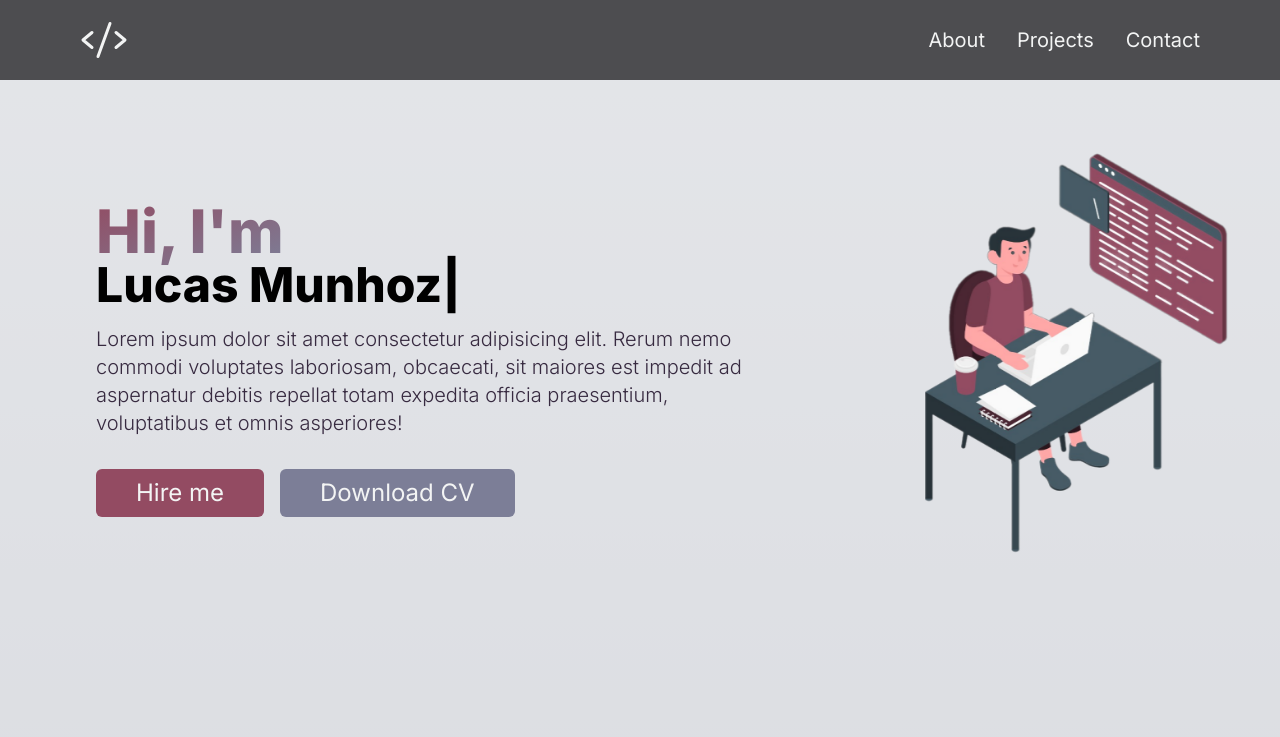
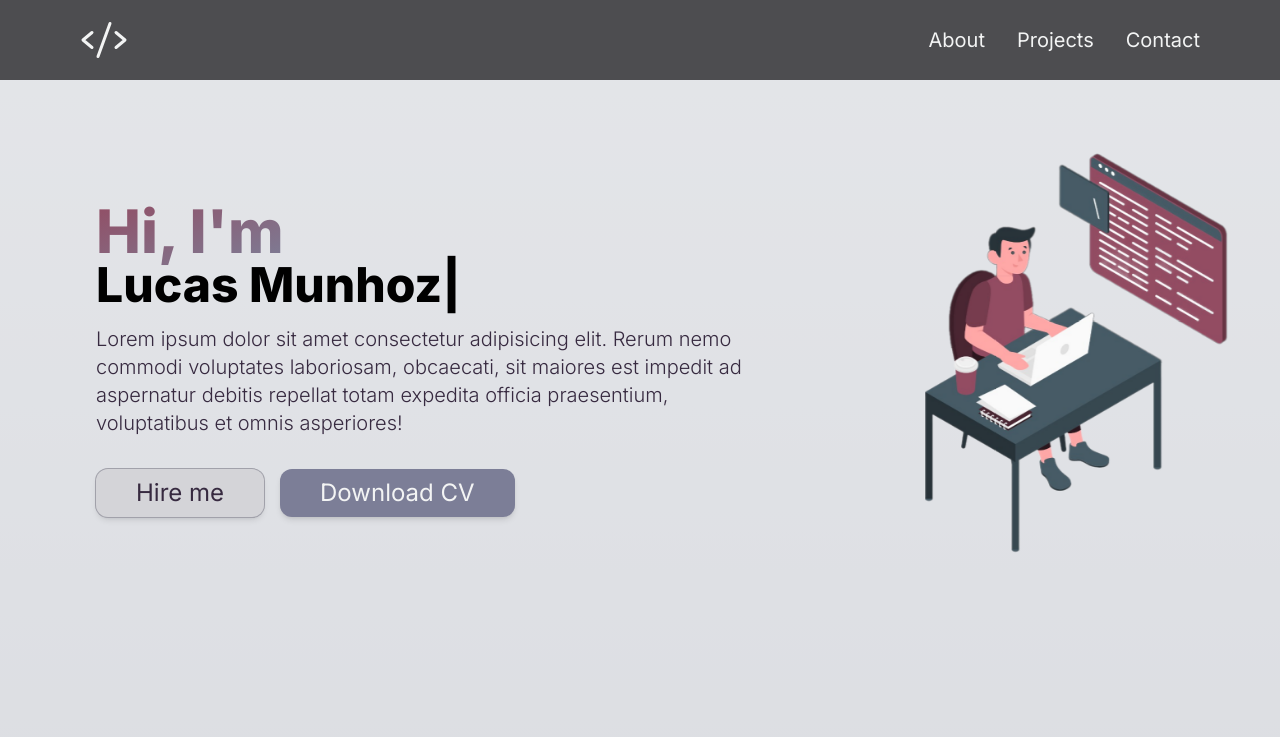
Before and after one commit to munhoz2k/lucas-next-portfolio, a Next.js app: page / in a window 1280 px wide. Shown: the top 737 px of the page. Built offline with nearby package versions, Linux system fonts and the light colour scheme.

Commit message:
style: button styles change

```diff
--- a/src/app/components/hero/HeroSection.tsx
+++ b/src/app/components/hero/HeroSection.tsx
@@ -38,17 +38,20 @@ export default function HeroSection() {
             voluptatibus et omnis asperiores!
           </p>
 
-          <div>
+          <div className='max-md:space-y-4'>
             <button
-              className='px-6 py-2 mr-4 mb-2 w-full rounded-md bg-brand-color text-light-shades text-lg
-              md:hover:px-12 lg:hover:px-16 hover:brightness-125 hover:shadow-hover-1 hover:-translate-y-[2px]
-              md:mb-0 md:w-fit lg:px-10 lg:text-2xl transition-all duration-300'
+              className='px-10 py-2 w-full bg-zinc-300 text-dark-shades text-lg
+              rounded-xl shadow-md ring-1 ring-zinc-400 outline-none hover:ring-2
+              hover:ring-brand-color hover:shadow-lg hover:shadow-brand-color hover:-translate-y-1
+              md:mr-4 md:w-fit lg:px-10 lg:text-2xl transition-all duration-300'
             >
               Hire me
             </button>
+
             <button
-              className='px-6 py-2 w-full rounded-md bg-dark-accent text-light-shades text-lg
-              md:hover:px-12 lg:hover:px-16 hover:brightness-110 hover:shadow-hover-1 hover:-translate-y-[2px]
+              className='px-10 py-2 w-full bg-dark-accent text-light-shades text-lg
+              rounded-xl shadow-md outline-none hover:ring-2 hover:ring-brand-color
+              hover:shadow-lg hover:shadow-brand-color hover:-translate-y-1
               lg:px-10 md:w-fit lg:text-2xl transition-all duration-300'
             >
               Download CV
```
